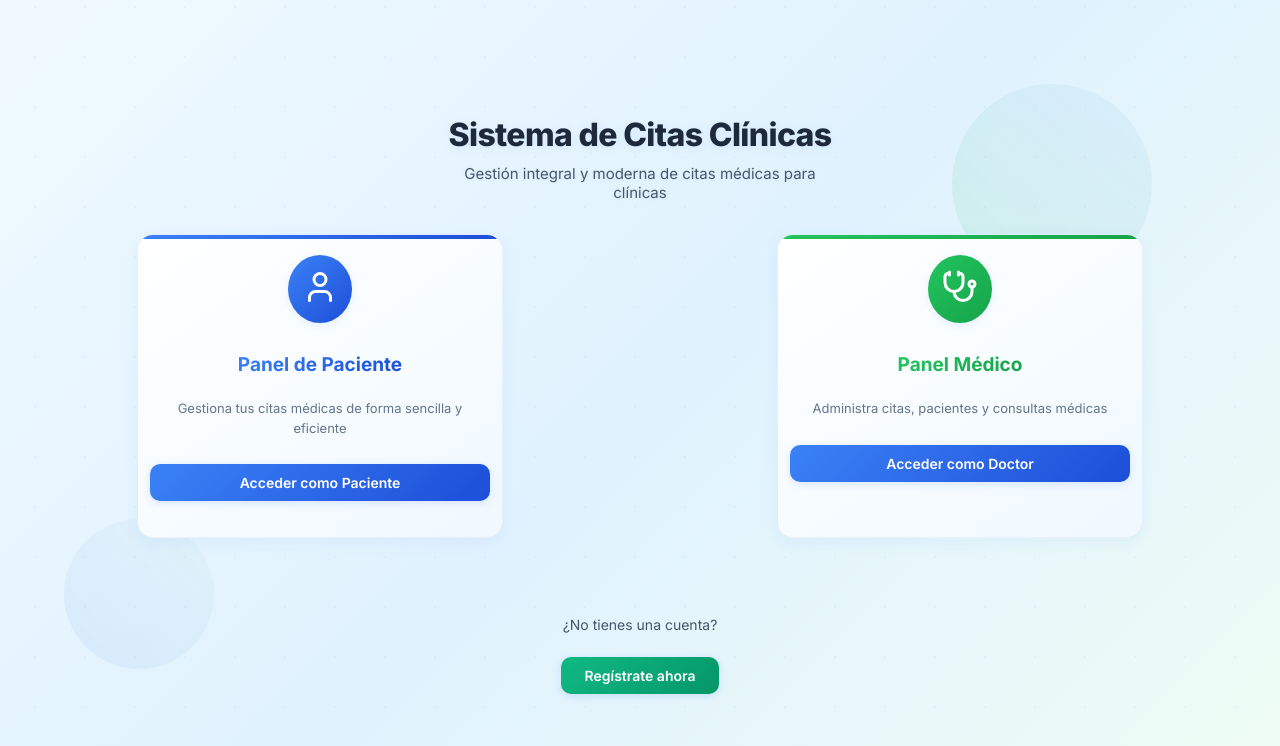
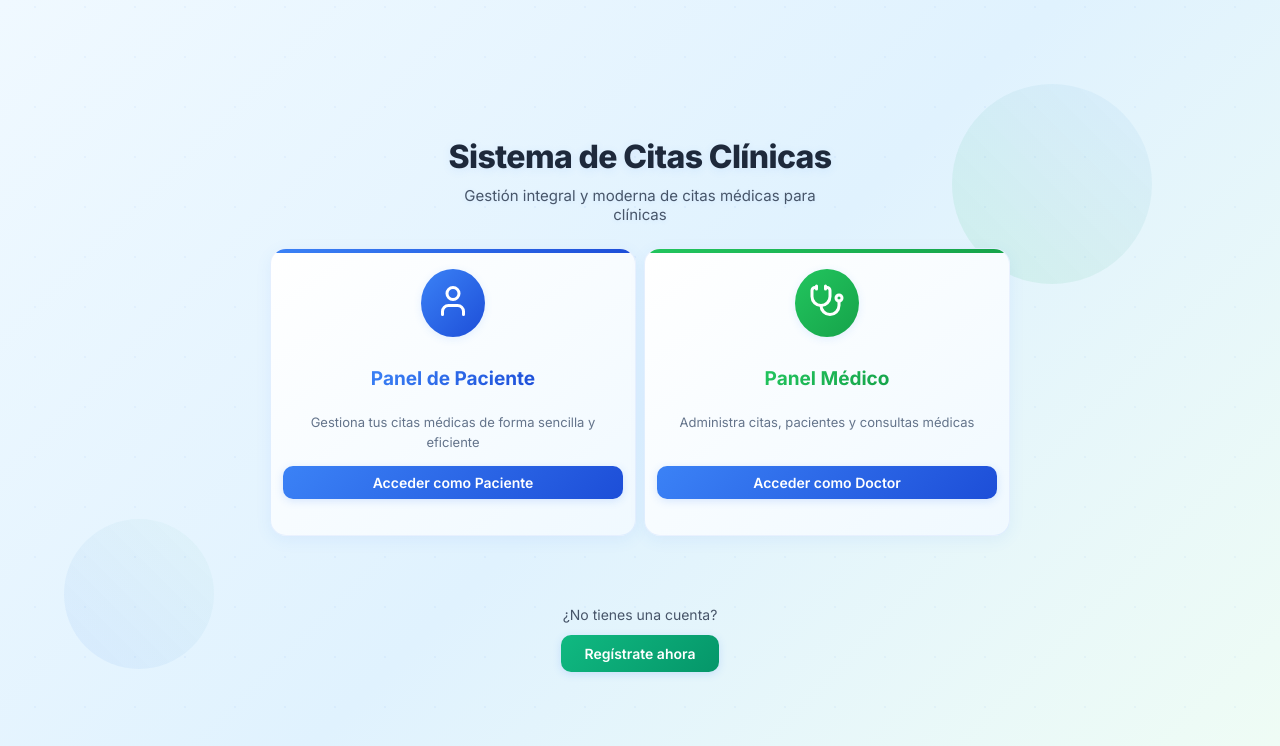
Before and after one commit to CarlosRodrigoMartinezUNICAES/SistemaCitasMedicas, a React (Vite) app in the folder client/: page / in a window 1280 px wide. Shown: the top 746 px of the page. Built offline with nearby package versions, Linux system fonts and the light colour scheme.

Commit message:
Made cards and button closely resemble each other

```diff
--- a/client/src/pages/LandingPage.tsx
+++ b/client/src/pages/LandingPage.tsx
@@ -9,7 +9,6 @@ const cardStyle: React.CSSProperties = {
   background: "linear-gradient(145deg, #ffffff 0%, #f0f9ff 100%)",
   borderRadius: 16,
   boxShadow: "0 4px 16px rgba(59, 130, 246, 0.08)",
-  margin: '8px auto',
   padding: '20px 12px',
   display: "flex",
   flexDirection: "column",
@@ -26,9 +25,9 @@ const buttonStyle: React.CSSProperties = {
   background: "linear-gradient(135deg, #3b82f6 0%, #1d4ed8 100%)",
   color: "#fff",
   borderRadius: 10,
-  padding: "10px 20px",
+  padding: "8px 18px",
   border: "none",
-  marginTop: 12,
+  marginTop: 'auto',
   cursor: "pointer",
   fontWeight: 600,
   fontSize: 14,
```
